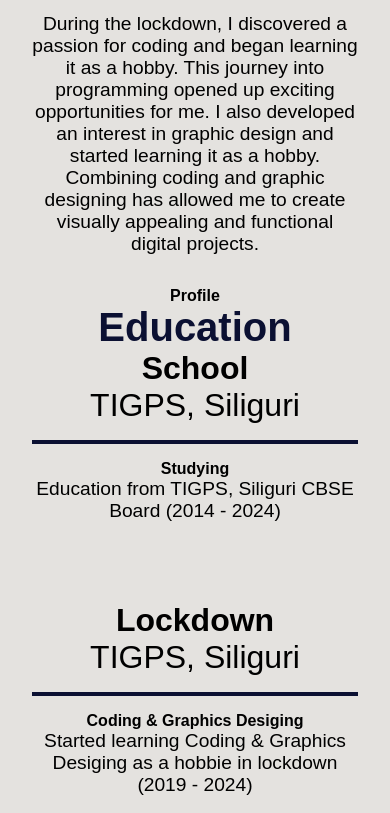
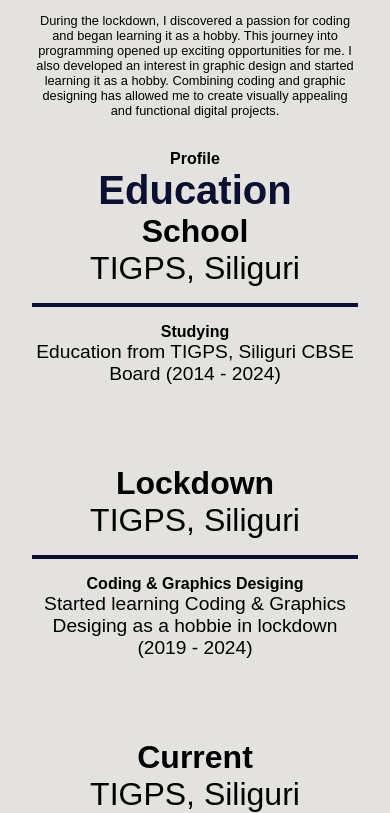
Before and after one commit to abhinavkumhar/abhinavkumhar, a plain HTML site: page index.html in a window 390 px wide. Shown: the part 1948-2761 px from the top of the page. Drawn offline with nearby package versions, Linux system fonts and the light colour scheme; a web font is replaced by a local one.

Commit message:
Added my work section and fixed some bugs

```diff
--- a/style/mediaQuries.css
+++ b/style/mediaQuries.css
@@ -87,7 +87,7 @@
     }
 
     .aboutContent p {
-        font-size: 1.2rem;
+        font-size: 0.8rem;
         margin: 0 -0.10rem !important;
     }
 
--- a/style/style.css
+++ b/style/style.css
@@ -221,9 +221,7 @@ nav ul li a {
 .aboutContent {
     margin: 1rem 0 10rem;
     text-align: center;
-    font-size: var(--mediumText-);
     text-wrap: balance;
-    font-family: "Roboto Condensed", sans-serif;
 }
 
 .aboutContent p {
--- a/style/utility.css
+++ b/style/utility.css
@@ -40,8 +40,6 @@
     font-size: var(--mediumText2-);
 }
 
-/* Use as a Sub heading for Headings */
-
 .about-small {
     font-size: 1.2rem;
     align-items: center;
```
